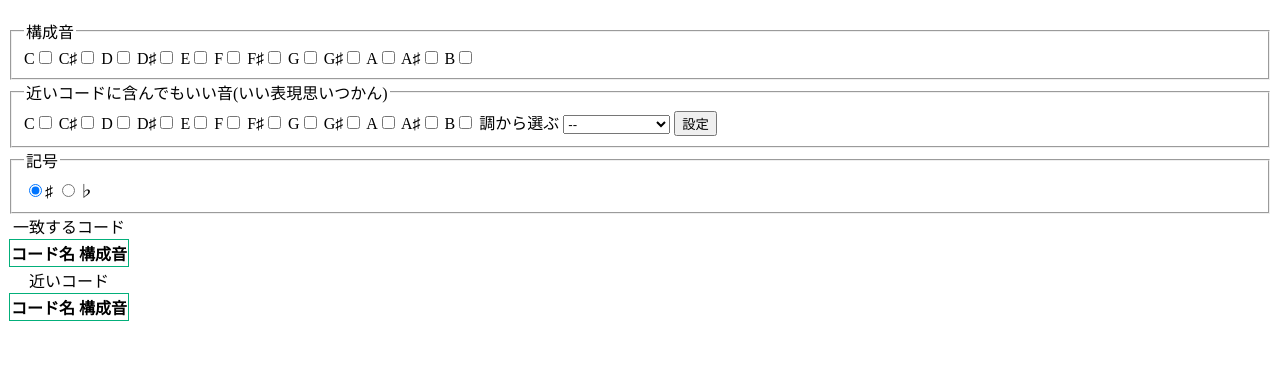
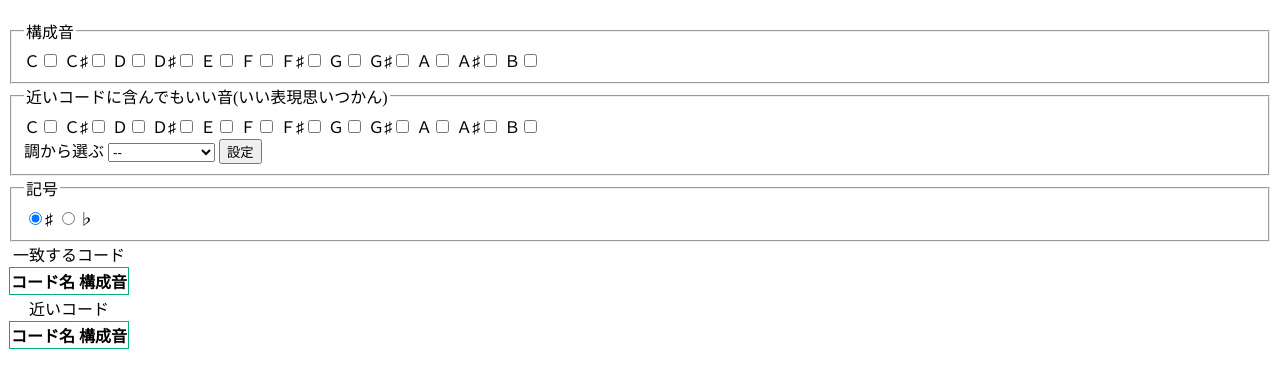
Before and after one commit to isee9129/BBPTools, a plain HTML site: page pianochord.html in a window 1280 px wide. Shown: the part 70-458 px from the top of the page. Drawn offline with Linux system fonts and the light colour scheme.

Commit message:
フォントを変えてみる

```diff
--- a/pianochord.html
+++ b/pianochord.html
@@ -3,6 +3,9 @@
   <head>
     <meta charset="UTF-8">
     <title>ピアコ検索</title>
+    <link rel="preconnect" href="https://fonts.googleapis.com">
+    <link rel="preconnect" href="https://fonts.gstatic.com" crossorigin>
+    <link href="https://fonts.googleapis.com/css2?family=Kosugi+Maru&display=swap" rel="stylesheet">
     <link rel="stylesheet" href="style.css">
   </head>
   <body>
@@ -39,7 +42,7 @@
           <label for="okKeyAb" id="okKeyAblabel">G#</label><input type="checkbox" id="okKeyAb">
           <label for="okKeyA" id="okKeyAlabel">A</label><input type="checkbox" id="okKeyA">
           <label for="okKeyBb" id="okKeyBblabel">A#</label><input type="checkbox" id="okKeyBb">
-          <label for="okKeyB" id="okKeyBlabel">B</label><input type="checkbox" id="okKeyB">
+          <label for="okKeyB" id="okKeyBlabel">B</label><input type="checkbox" id="okKeyB"><br>
           <label for="okKeySelect">調から選ぶ</label>
             <select name="key" id="okKeySelect">
               <option value="mu">--</option>
@@ -73,6 +76,6 @@
     <ul id="result"></ul>
     <h3>近いコード</h3>
     <ul id="nearresult"></ul> -->
-    <script src="./pianochord.js"></script>
+    <script src="./scripts/pianochord.js"></script>
   </body>
 </html>
--- a/pianochord.js
+++ b/scripts/pianochord.js
@@ -8,8 +8,8 @@ const CHORDNAME = [{name:"",           tones:[0, 4,  7    ]},
              {name:"m7",         tones:[0, 3,  7, 10]},
              {name:"dim7(3音)",  tones:[3, 6,  9    ]},
              {name:"dim7",       tones:[0, 3,  6,  9]},
-             {name:"m7♭5(3音)",  tones:[3, 6, 10    ]},
-             {name:"m7♭5",       tones:[0, 3,  6, 10]},
+             {name:"m7<sup>♭5</sup>(3音)",  tones:[3, 6, 10    ]},
+             {name:"m7<sup>♭5</sup>",       tones:[0, 3,  6, 10]},
              {name:"aug",        tones:[0, 4,  8    ]},
              {name:"sus4",       tones:[0, 5,  7    ]},
              {name:"7sus4(3音)", tones:[0, 5, 10    ]},
@@ -19,8 +19,9 @@ const CHORDNAME = [{name:"",           tones:[0, 4,  7    ]},
              {name:"add9(3音)",  tones:[2, 4,  7    ]},
              {name:"add9",       tones:[0, 2,  4,  7]}
             ];
-const TONES = [['C', 'C'], ['C♯', 'D♭'], ['D', 'D'], ['D♯', 'E♭'], ['E', 'E'], ['F', 'F'],
-         ['F♯', 'G♭'], ['G', 'G'], ['G♯', 'A♭'], ['A', 'A'], ['A♯', 'B♭'], ['B', 'B']];
+const TONES = [['Ｃ', 'Ｃ'], ['Ｃ♯', 'Ｄ♭'], ['Ｄ', 'Ｄ'], ['Ｄ♯', 'Ｅ♭'],
+               ['Ｅ', 'Ｅ'], ['Ｆ', 'Ｆ'], ['Ｆ♯', 'Ｇ♭'], ['Ｇ', 'Ｇ'],
+               ['Ｇ♯', 'Ａ♭'], ['Ａ', 'Ａ'], ['Ａ♯', 'Ｂ♭'], ['Ｂ', 'Ｂ']];
 let onFlat = 0; // 表記を♯にするか♭にするか 1なら♭
 
 // 構成音からいい感じのコードを見つけ出す
--- a/style.css
+++ b/style.css
@@ -1,3 +1,7 @@
+label, td{
+  font-family: 'Kosugi Maru', sans-serif;
+}
+
 tr{
   outline: rgb(3, 175, 122) solid 1px;
 }
```
